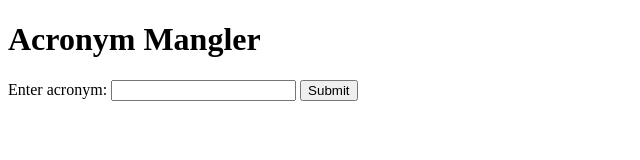
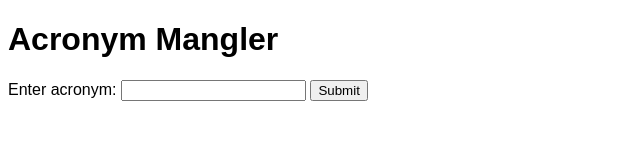
Before and after one commit to patrickcarver/AcronymMangler, a plain HTML site: page index.html in a window 1280 px wide. Shown: the whole page, without its empty margins (0-640 px from the left). Drawn offline with Linux system fonts and the light colour scheme.

Commit message:
add stylesheet

```diff
--- a/index.html
+++ b/index.html
@@ -4,6 +4,7 @@
 
 <head>
 	<title>Acronym Mangler</title>
+	<link href="style.css" rel="stylesheet">
 </head>
 
 <body>
--- /dev/null
+++ b/style.css
@@ -0,0 +1,3 @@
+body {
+	font-family: Arial;
+}
```
